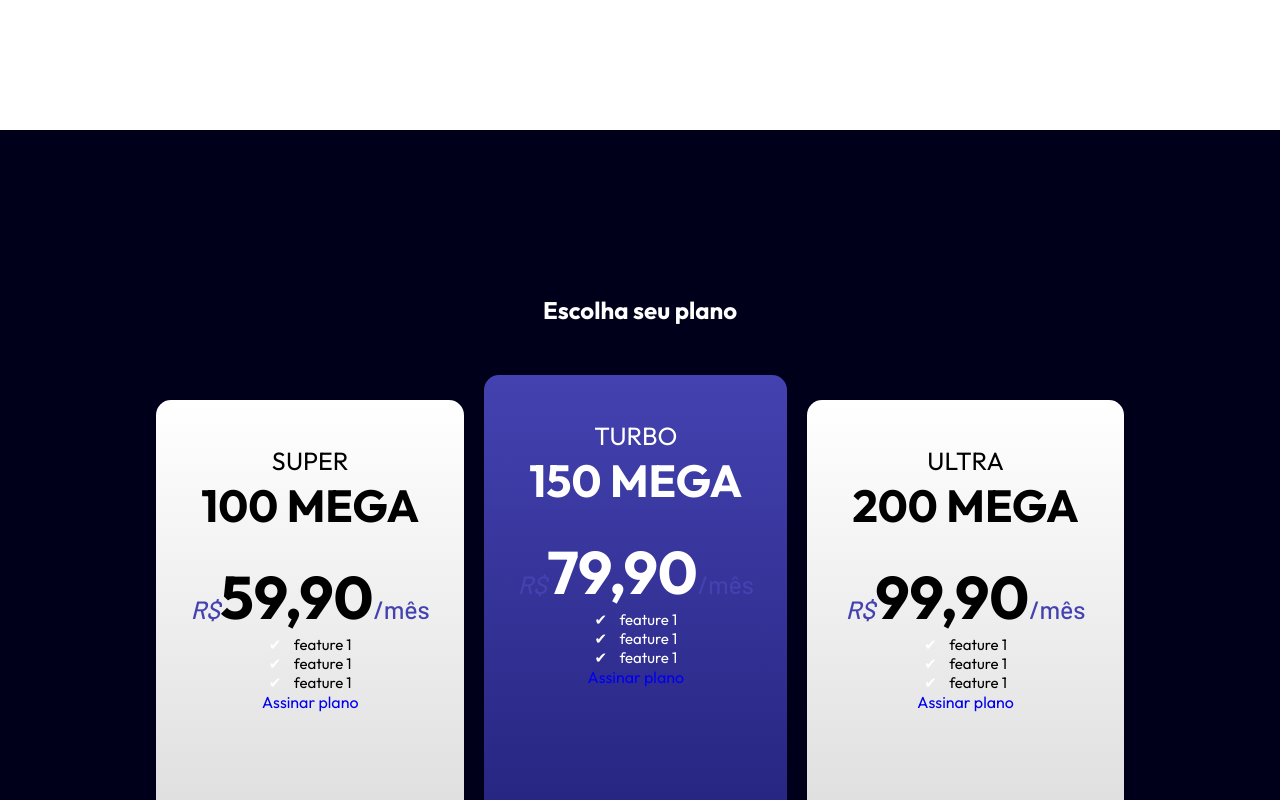
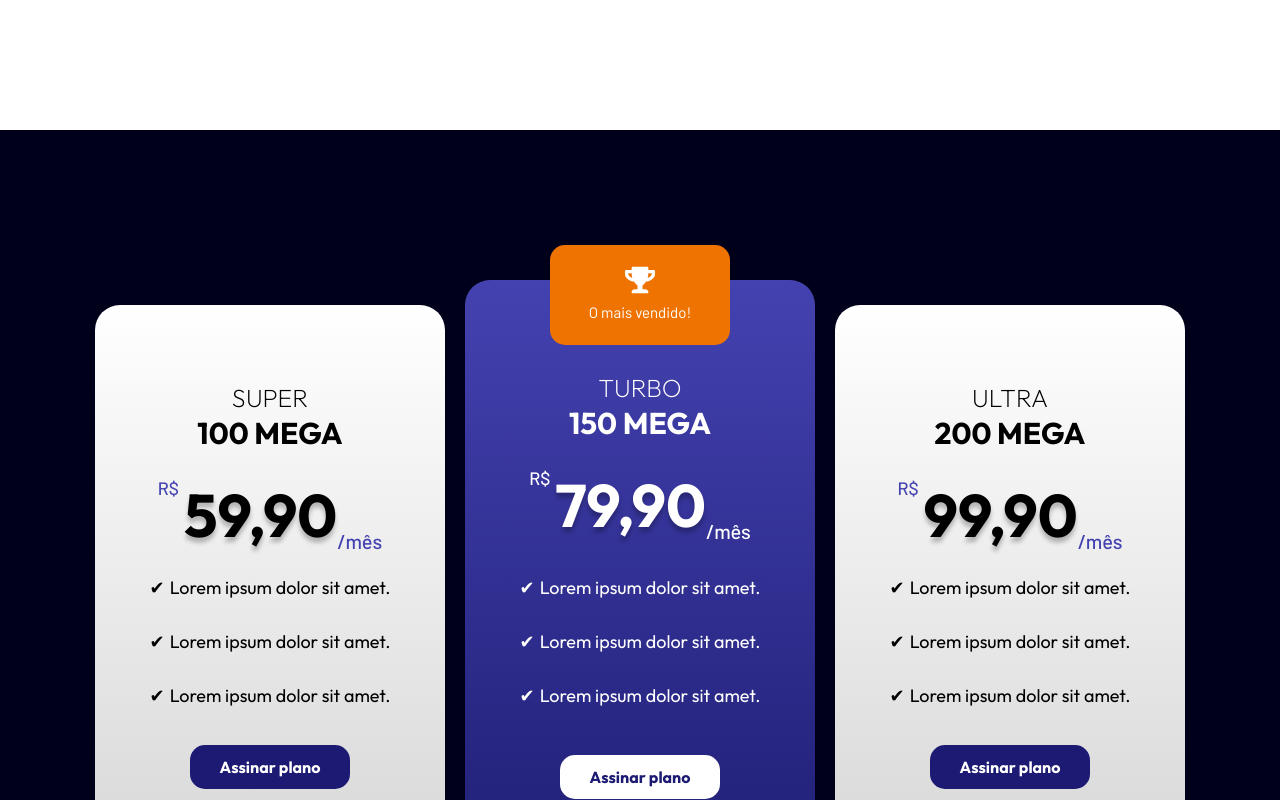
Before and after one commit to dnkFrvgv/goodnet, a React (Create React App) app: page / in a window 1280 px wide. Shown: the part 820-1620 px from the top of the page. Built offline with nearby package versions, Linux system fonts and the light colour scheme.

Commit message:
edit: plant section

```diff
--- a/src/Components/PlansSection/PlansSection.tsx
+++ b/src/Components/PlansSection/PlansSection.tsx
@@ -1,22 +1,20 @@
 import React from 'react'
 import "./plansSection.css"
 import Plans from './plans'
+import {FaTrophy} from 'react-icons/fa'
 
 function PlansSection() {
   return (
     <section className='plans container flex center-vertical'>
 
-      <div className='plans-title-container'>
-        <h1 className='plans-title'>Escolha seu plano</h1>
-      </div>
-
-
       <div className='plans-container'>
       {Plans.map((plan, index)=>{
             return (
 
-              <div className={plan.className}>
+              <div key={index} className={plan.className}>
+                <div className="top-seller-card"><FaTrophy aria-label='Troféu'/><p>O mais vendido!</p></div>
                 <div className="plan-card-header">
+
                   <div className='title'>{plan.title}</div>
 
                   <div className='mega'>
@@ -33,9 +31,9 @@ function PlansSection() {
 
                 <div className='plan-feature-container'>
                   <ul className='plan-feature-list'>
-                    <li className='plan-feature'>feature 1</li>
-                    <li className='plan-feature'>feature 1</li>
-                    <li className='plan-feature'>feature 1</li>
+                    <li className='plan-feature'>{plan.vantagem1}</li>
+                    <li className='plan-feature'>{plan.vantagem2}</li>
+                    <li className='plan-feature'>{plan.vantagem3}</li>
                   </ul>
                 </div>
 
--- a/src/Components/PlansSection/plans.ts
+++ b/src/Components/PlansSection/plans.ts
@@ -13,18 +13,18 @@ const Plans: plan[] = [
     title:'super',
     mega: 100,
     price: "59,90",
-    vantagem1: "lorem",
-    vantagem2: "lorem",
-    vantagem3: "lorem",
+    vantagem1: "Lorem ipsum dolor sit amet.",
+    vantagem2: "Lorem ipsum dolor sit amet.",
+    vantagem3: "Lorem ipsum dolor sit amet.",
     className: "plan-card"
   },
   {
     title:'turbo',
     mega: 150,
     price: "79,90",
-    vantagem1: "lorem",
-    vantagem2: "lorem",
-    vantagem3: "lorem",
+    vantagem1: "Lorem ipsum dolor sit amet.",
+    vantagem2: "Lorem ipsum dolor sit amet.",
+    vantagem3: "Lorem ipsum dolor sit amet.",
     className: "plan-card special"
 
   },
@@ -32,9 +32,9 @@ const Plans: plan[] = [
     title:'ultra',
     mega: 200,
     price:"99,90",
-    vantagem1: "lorem",
-    vantagem2: "lorem",
-    vantagem3: "lorem",
+    vantagem1: "Lorem ipsum dolor sit amet.",
+    vantagem2: "Lorem ipsum dolor sit amet.",
+    vantagem3: "Lorem ipsum dolor sit amet.",
     className: "plan-card"
 
   }
--- a/src/Components/PlansSection/plansSection.css
+++ b/src/Components/PlansSection/plansSection.css
@@ -1,96 +1,76 @@
 .plans{
   color: #fff;
-  /* background-color: rgb(77, 78, 95); */
-  /* background-color: rgb(167, 174, 196); */
+  text-align: center;
 
-  /* padding: 5%; */
   min-height: 900px;
-   font-family: 'Outfit', sans-serif;
+  font-family: 'Outfit', sans-serif;
   display: flex;
   justify-content: center;
   flex-direction: column;
-  /* align-items: center; */
-  /* font-family: "montserrat"; */
-}
-
-
-/* TITLE */
-
-.plans-title-container{
-
-  padding: 70px 0 40px 0;
-}
-
-.plans-title{
-  color:#fff;
+  padding: 50px;
 
 }
-
 
 /* PLANS */
 
 
 
-/* .prices-cards{
-  padding: 15px;
-  display: flex;
-  flex-wrap: wrap;
-  justify-content: center;
-  gap: 20px 0px
-} */
-
 .plans-container{
   display: flex;
   align-items: center;
-  /* width: 52%; */
-  /* justify-content: space-between; */
+  margin: 25px;
 }
 
 .plan-card{
+  position: relative;
+
   padding: 20px;
-  /* box-shadow: 5px 5px 5px 0px rgba(170, 168, 168, 0.164); */
-  /* filter: drop-shadow(5px 5px 5px rgba(100, 99, 99, 0.288)); */
-  margin: 10px;
-  max-height: 550px;
-  min-height: 500px;
-  max-width:360px;
+  margin: 0 10px;
+  min-height: 550px;
+  min-width:350px;
   display: flex;
   flex-direction: column;
+  justify-content: center;
   align-items: center;
   color: #000;
   background: linear-gradient(#fff,#d8d8d8);
 
-  /* #110f36; */
 
-  border-radius: 15px;
+  border-radius: 25px;
 }
 
-.plan-card.special{
-  max-height: 600px;
-  min-height: 550px;
-  /* height: 600px; */
-  color: #fff;
-  background: linear-gradient(#4442B0,#1F1E75);
-  /* width:360px; */
+.top-seller-card{
+  display: none;
+  top: -35px;
+  padding: 20px;
+  font-size: 30px;
+  border-radius: 15px;
+  position: absolute;
+  height: 100px;
+  width: 180px;
+  text-align: center;
+  background: #ee7300;
 }
 
+.top-seller-card p {
+  font-family: 'Barlow', sans-serif;
+
+  font-size: 15px;
+}
+
+
+
 .plan-card .title{
-  font-weight: 400;
+  font-weight: 300;
   text-align: center;
   font-size: 25px;
   text-transform: uppercase;
-
-
-
 }
 
-.plan-card .mega
-{
-/* color:#ffffff; */
-text-align:center;
-vertical-align:text-top;
-font-size:45px;
-box-shadow: "1px 5px 5px rgba(0,0,0,0.25)"
+.plan-card .mega{
+  text-align:center;
+  vertical-align:text-top;
+  font-size:30px;
 
 }
 
@@ -103,37 +83,92 @@ box-shadow: "1px 5px 5px rgba(0,0,0,0.25)"
 
 .plan-feature-list{
   padding: 0;
-  margin: 0;
 }
 
 .plan-feature{
-  margin: 0;
-  padding-left: 25px;
-  font-size: 15px;
+  margin: 15px 0;
+  padding: 8px;
+  font-size: 18px;
   position: relative;
 }
 
 .plan-feature::before{
-  left: 0;
+  margin-right: 5px;
   content: "\2714";
+  color: #000;
+}
+
+/* BTN */
+.plan-btn{
+
+  margin:15px 0;
+  color:#fff;
+  padding: 12px 30px;
+  font-weight: bold;
+  font-size: 16px;
+  border-radius: 15px;
+  transition: 1s all ease;
+  cursor: pointer;
+  transition: all .2s ease;
+  background: #1C1A72;
+}
+
+.plan-btn:hover{
+
+}
+
+/* SPECIAL CARD */
+
+
+
+.plan-card.special{
+  min-height: 600px;
+  min-width:350px;
+  min-width:350px;
   color: #fff;
-  position: absolute;
+  background: linear-gradient(#4442B0,#1F1E75);
 }
+
+
+.plan-card.special .plan-feature-list{
+  margin: 25px 0;
+}
+
+.plan-card.special .plan-feature::before{
+  color: #fff;
+
+
+}
+
+
+.plan-card.special .top-seller-card{
+  display: block;
+}
+
+.plan-card.special .plan-btn{
+  background: #fff;
+  color: #1C1A72;
+
+}
+
 
 /* price */
 
+.price{
+  display: flex;
+}
+
 .plan-currency{
-  font-size: 25px;
-  /* align-self: flex-start; */
-  font-style: italic;
-  /* font-size: 80px; */
+  margin-right: 5px;
+  font-size: 18px;
+  justify-self: flex-start;
   font-weight: 500;
   color: #4442b0;
   font-family: 'Barlow', sans-serif;
-/* justify-content: flex-start; */
 }
 
 .plan-price{
+  filter: drop-shadow(0px 5px 2px rgba(0,0,0,0.25));
   font-family: '', sans-serif;
   font-size: 60px;
   font-family: 'Outfit', sans-serif;
@@ -143,40 +178,42 @@ box-shadow: "1px 5px 5px rgba(0,0,0,0.25)"
 .plan-month{
   font-weight: 500;
   color: #4442b0;
-  font-size: 25px;
+  font-size: 20px;
+
   align-self: flex-end;
 font-family: 'Barlow', sans-serif;
 
 }
 
-/* BTN */
+.special .plan-currency{
+  color: #fff;
+}
 
-.plan-btn{
-
+.special .plan-month{
+  color: #fff;
 }
 
 
-@media screen and (max-width: 1000px) {
+@media screen and (max-width: 1200px) {
   .plans-container{
-    display: block;
-    /* align-items: center; */
-    /* width: 52%; */
-    /* justify-content: space-between; */
+    flex-direction: column;
+  }
+
+  .plan-card{
+    margin: 10px 0;
   }
 
   .plan-card.special{
-    max-height: 600px;
-    min-height: 450px;
-    /* height: 600px; */
+    margin-top: 40px;
     color: #fff;
     background: linear-gradient(#4442B0,#1F1E75);
-    /* width:360px; */
   }
 
+  .plans-title-container{
+    margin-top: 50px;
+
+
+
+  }
 
 }
-
-@media screen and (max-width: 600px) {
-
-
-}
```
